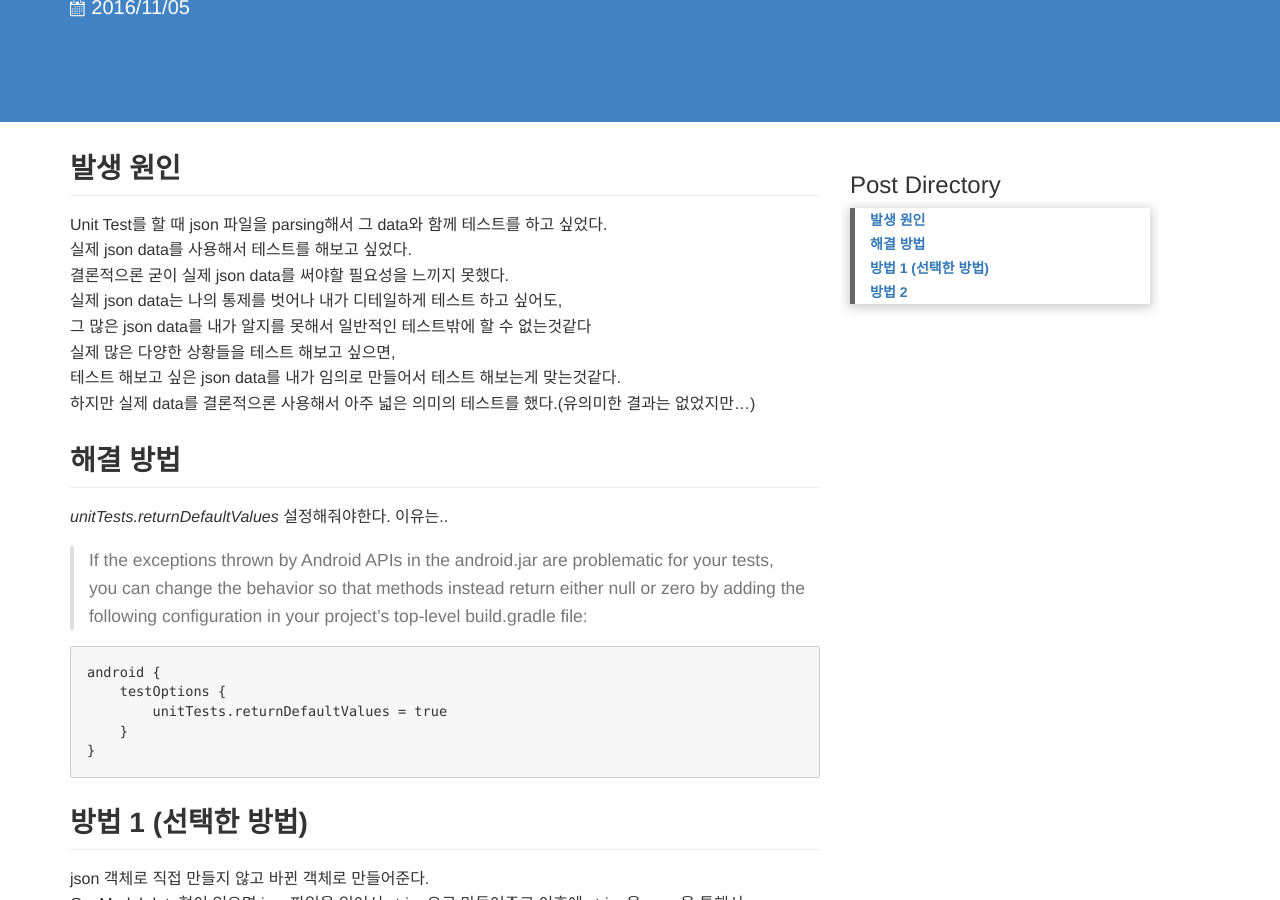
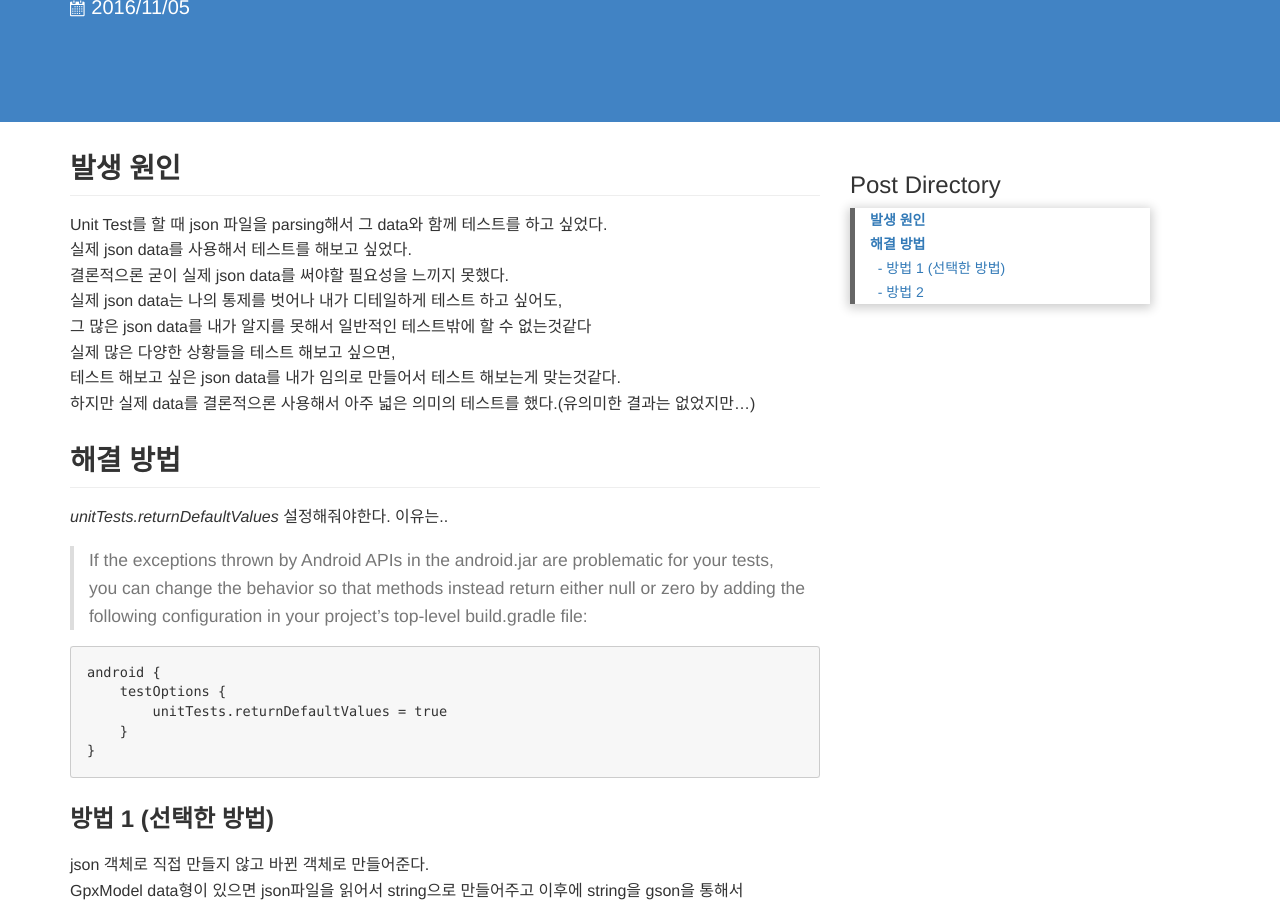
Before and after one commit to sangcomz/sangcomz.github.com, a Jekyll site: the page built from _posts/2016-11-05-Unit_Test_How_To_Use_Real_Json.md, in a window 1280 px wide and 900 px high, scrolled down 306 px. Built offline with Jekyll 4.4.1, drawn with Linux system fonts in a browser that asks for light colours; comment, search, counter and statistics services are not loaded.

Commit message:
제목 수정

````diff
--- a/_posts/2016-11-05-Unit_Test_How_To_Use_Real_Json.md
+++ b/_posts/2016-11-05-Unit_Test_How_To_Use_Real_Json.md
@@ -28,7 +28,7 @@ android {
 }
 ```
 
-## 방법 1 (선택한 방법)
+### 방법 1 (선택한 방법)
 
 json 객체로 직접 만들지 않고 바뀐 객체로 만들어준다.
 GpxModel data형이 있으면 json파일을 읽어서 string으로 만들어주고 이후에 string을 gson을 통해서 GpxModel으로 변형.
@@ -72,7 +72,7 @@ GpxModel data형이 있으면 json파일을 읽어서 string으로 만들어주
 
 
 
-## 방법 2
+### 방법 2
 
 [JSON is bundled up with the Android SDK, so you'll just be hitting a stub. You can pull in a JSON jar, which will provide real objects to use. - StackOverFlow](json http://stackoverflow.com/questions/29402155/android-unit-test-not-mocked)
 
````
